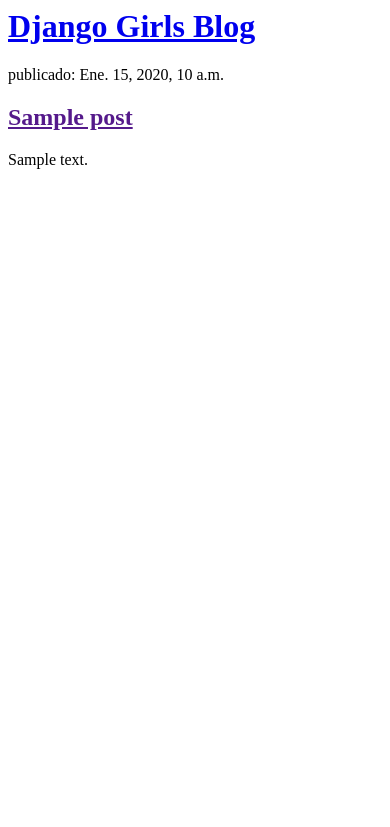
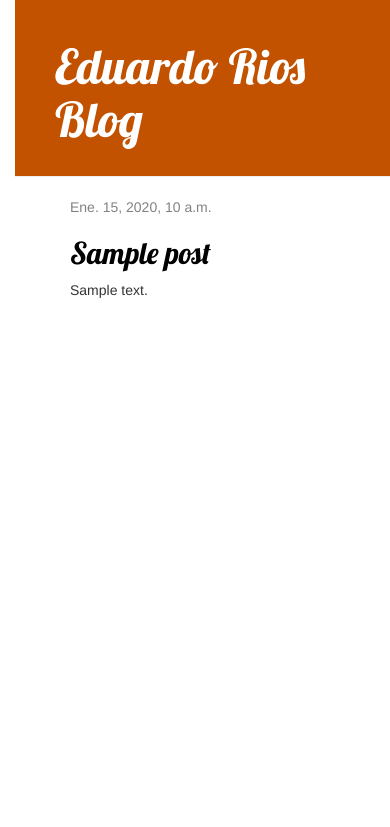
Before and after one commit to Edu402006/my-first-blog, a Django app: page / in a window 390 px wide. Shown: the top 827 px of the page. Run offline with Django 3.2, Linux system fonts and the light colour scheme; tables that the repository leaves empty hold one stand-in row (values such as "Sample post"); some libraries are stand-ins or nearby versions.

Commit message:
Agregadas vistas y plantilla para el detalle del post del blog así como también CSS para el sitio.

```diff
--- /dev/null
+++ b/blog/static/css/blog.css
@@ -0,0 +1,59 @@
+h1 a, h2 a {
+    color: #C25100;
+}
+
+body {
+    padding-left: 15px;
+}
+
+h1 a, h2 a {
+    color: #FCA205;
+    font-family: 'Lobster';
+}
+
+.page-header {
+    background-color: #C25100;
+    margin-top: 0;
+    padding: 20px 20px 20px 40px;
+}
+
+.page-header h1, .page-header h1 a, .page-header h1 a:visited, .page-header h1 a:active {
+    color: #ffffff;
+    font-size: 36pt;
+    text-decoration: none;
+}
+
+.content {
+    margin-left: 40px;
+}
+
+h1, h2, h3, h4 {
+    font-family: 'Lobster', cursive;
+}
+
+.date {
+    color: #828282;
+}
+
+.save {
+    float: right;
+}
+
+.post-form textarea, .post-form input {
+    width: 100%;
+}
+
+.top-menu, .top-menu:hover, .top-menu:visited {
+    color: #ffffff;
+    float: right;
+    font-size: 26pt;
+    margin-right: 20px;
+}
+
+.post {
+    margin-bottom: 70px;
+}
+
+.post h2 a, .post h2 a:visited {
+    color: #000000;
+}
--- /dev/null
+++ b/blog/templates/blog/base.html
@@ -0,0 +1,31 @@
+{% load static %}
+<html>
+    <head>
+        <title>Eduardo Rios blog</title>
+        <link rel="stylesheet" href="//maxcdn.bootstrapcdn.com/bootstrap/3.2.0/css/bootstrap.min.css">
+        <link rel="stylesheet" href="//maxcdn.bootstrapcdn.com/bootstrap/3.2.0/css/bootstrap-theme.min.css">
+        <link href='//fonts.googleapis.com/css?family=Lobster&subset=latin,latin-ext' rel='stylesheet' type='text/css'>
+        <link rel="stylesheet" href="{% static 'css/blog.css' %}">
+    </head>
+    <body>
+        <div class="page-header">
+            <h1><a href="/">Eduardo Rios Blog</a></h1>
+        </div>
+
+        <div class="content container">
+            <div class="row">
+                <div class="col-md-8">
+                {% for post in posts %}
+                    <div class="post">
+                        <div class="date">
+                            {{ post.published_date }}
+                        </div>
+                        <h2><a href="">{{ post.title }}</a></h2>
+                        <p>{{ post.text|linebreaksbr }}</p>
+                    </div>
+                {% endfor %}
+                </div>
+            </div>
+        </div>
+    </body>
+</html>
--- a/blog/templates/blog/post_list.html
+++ b/blog/templates/blog/post_list.html
@@ -1,40 +1,13 @@
-<!--<h1>Un título</h1> - para tu título más importante
-<h2>Un subtítulo</h2> - para el título del siguiente nivel
-<h3>Un subsubtítulo</h3> - ... y así hasta <h6>
-<p>Un párrafo de texto</p>
-<em>texto</em> - pone en cursiva tu texto
-<strong>texto</strong> - pone en negrita tu texto
-<br> - va en otra línea (no puedes poner nada dentro de br y no hay etiqueta de cierre)
-<a href="https://djangogirls.org">link</a> - crea un vínculo
-<ul><li>primer elemento</li><li>segundo elemento</li></ul> - crea una lista, ¡igual que esta!
-<div></div>  define una sección de la página-->
+{% extends 'blog/base.html' %}
 
-<html>
-    <head>
-        <title>Django Girls blog</title>
-    </head>
-    <body>
-        <div>
-            <h1><a href="/">Django Girls Blog</a></h1>
-        </div>
-
-        {% for post in posts %}
-            <div>
-                <p> publicado: {{ post.published_date }}</p>
-                <h2><a href="">{{ post.title }}</a></h2>
-                <p>{{ post.text|linebreaksbr }}</p>
+{% block content %}
+    <div class="post">
+        {% if post.published_date %}
+            <div class="date">
+                {{ post.published_date }}
             </div>
-        {% endfor %}
-        <!--<div>
-            <p>published: 14.06.2014, 12:14</p>
-            <h2><a href="">My first post</a></h2>
-            <p>Aenean eu leo quam. Pellentesque ornare sem lacinia quam venenatis vestibulum. Donec id elit non mi porta gravida at eget metus. Fusce dapibus, tellus ac cursus commodo, tortor mauris condimentum nibh, ut fermentum massa justo sit amet risus.</p>
-        </div>
-
-        <div>
-            <p>published: 14.06.2014, 12:14</p>
-            <h2><a href="">My second post</a></h2>
-            <p>Aenean eu leo quam. Pellentesque ornare sem lacinia quam venenatis vestibulum. Donec id elit non mi porta gravida at eget metus. Fusce dapibus, tellus ac cursus commodo, tortor mauris condimentum nibh, ut f.</p>
-        </div>-->
-    </body>
-</html>
+        {% endif %}
+        <h2>{{ post.title }}</h2>
+        <p>{{ post.text|linebreaksbr }}</p>
+    </div>
+{% endblock %}
--- a/blog/urls.py
+++ b/blog/urls.py
@@ -3,4 +3,5 @@
 
 urlpatterns = [
     path('', views.post_list, name='post_list'),
+    path('post/<int:pk>/', views.post_detail, name='post_detail'),
 ]
--- a/blog/views.py
+++ b/blog/views.py
@@ -1,7 +1,40 @@
-from django.shortcuts import render
+from django.shortcuts import render, get_object_or_404
 from django.utils import timezone
 from .models import Post
+# from .forms import PostForm
 
+# Create your views here.
 def post_list(request):
     posts = Post.objects.filter(published_date__lte=timezone.now()).order_by('published_date')
     return render(request, 'blog/post_list.html', {'posts': posts})
+
+def post_detail (request, pk):
+    post = Post.objects.get(pk=pk)
+    return render(request, 'blog/post_detail.html', {'post': post})
+
+# def post_new(request):
+#     if request.method == "POST":
+#         form = PostForm(request.POST)
+#         if form.is_valid():
+#             post = form.save(commit=False)
+#             post.author = request.user
+#             post.published_date = timezone.now()
+#             post.save()
+#             return redirect('post_detail', pk=post.pk)
+#     else:
+#         form = PostForm()
+#     return render(request, 'blog/post_edit.html', {'form': form})
+
+def post_edit(request, pk):
+    post = get_object_or_404(Post, pk=pk)
+#     if request.method == "POST":
+#         form = PostForm(request.POST, instance=post)
+#         if form.is_valid():
+#             post = form.save(commit=False)
+#             post.author = request.user
+#             post.published_date = timezone.now()
+#             post.save()
+#             return redirect('post_detail', pk=post.pk)
+#     else:
+#         form = PostForm(instance=post)
+    return render(request, 'blog/post_edit.html', {'form': form})
```
